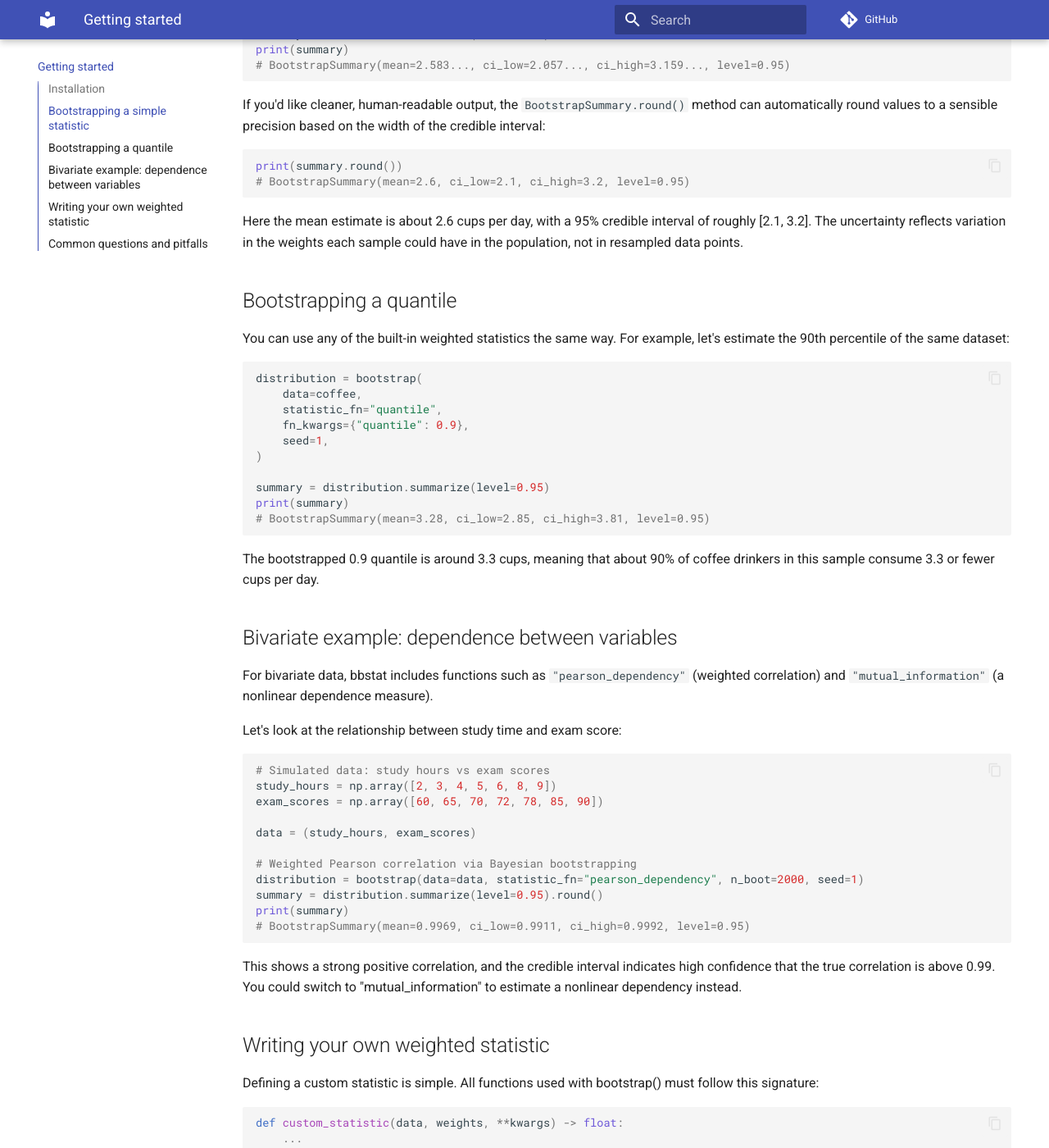
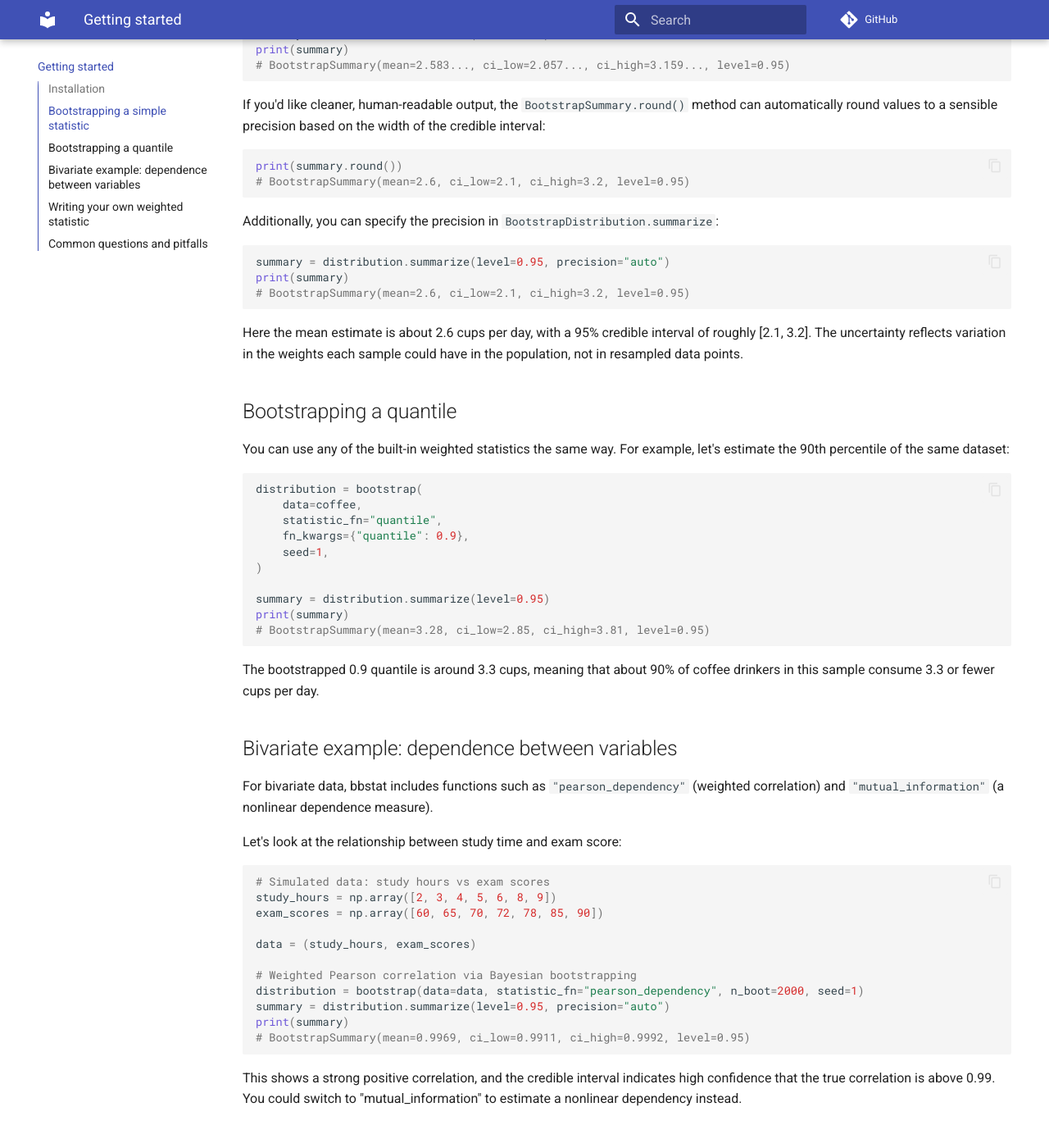
Before and after one commit to cwehmeyer/bbstat, an MkDocs documentation site: the page built from docs/getting_started.md, in a window 1280 px wide and 1400 px high, scrolled down 880 px. Shown: the whole window at 82% size. Built offline with MkDocs 1.6.1 and Material for MkDocs 9.7.7, drawn with Linux system fonts in a browser that asks for light colours; comment, search, counter and statistics services are not loaded; some of the changed text lies outside the part shown.

Commit message:
feat(evaluate): added precision parameter to BootstrapDistribution.summarize

````diff
--- a/docs/getting_started.md
+++ b/docs/getting_started.md
@@ -43,6 +43,14 @@ print(summary.round())
 # BootstrapSummary(mean=2.6, ci_low=2.1, ci_high=3.2, level=0.95)
 ```
 
+Additionally, you can specify the precision in `BootstrapDistribution.summarize`:
+
+```python
+summary = distribution.summarize(level=0.95, precision="auto")
+print(summary)
+# BootstrapSummary(mean=2.6, ci_low=2.1, ci_high=3.2, level=0.95)
+```
+
 Here the mean estimate is about 2.6 cups per day, with a 95% credible interval of roughly [2.1, 3.2]. The uncertainty reflects variation in the weights each sample could have in the population, not in resampled data points.
 
 ## Bootstrapping a quantile
@@ -79,7 +87,7 @@ data = (study_hours, exam_scores)
 
 # Weighted Pearson correlation via Bayesian bootstrapping
 distribution = bootstrap(data=data, statistic_fn="pearson_dependency", n_boot=2000, seed=1)
-summary = distribution.summarize(level=0.95).round()
+summary = distribution.summarize(level=0.95, precision="auto")
 print(summary)
 # BootstrapSummary(mean=0.9969, ci_low=0.9911, ci_high=0.9992, level=0.95)
 ```
@@ -133,7 +141,7 @@ def weighted_geometric_mean(data, weights):
 
 data = np.array([1.2, 1.5, 2.0, 2.8, 3.1])
 distribution = bootstrap(data=data, statistic_fn=weighted_geometric_mean, n_boot=1500, seed=1)
-summary = distribution.summarize().round()
+summary = distribution.summarize(precision="auto")
 print(summary)
 # BootstrapSummary(mean=2.01, ci_low=1.58, ci_high=2.48, level=0.87)
 ```
````
Also changed, not shown: CHANGELOG.md (+3 -0 lines), README.md (+2 -1 lines), 2 other files.
